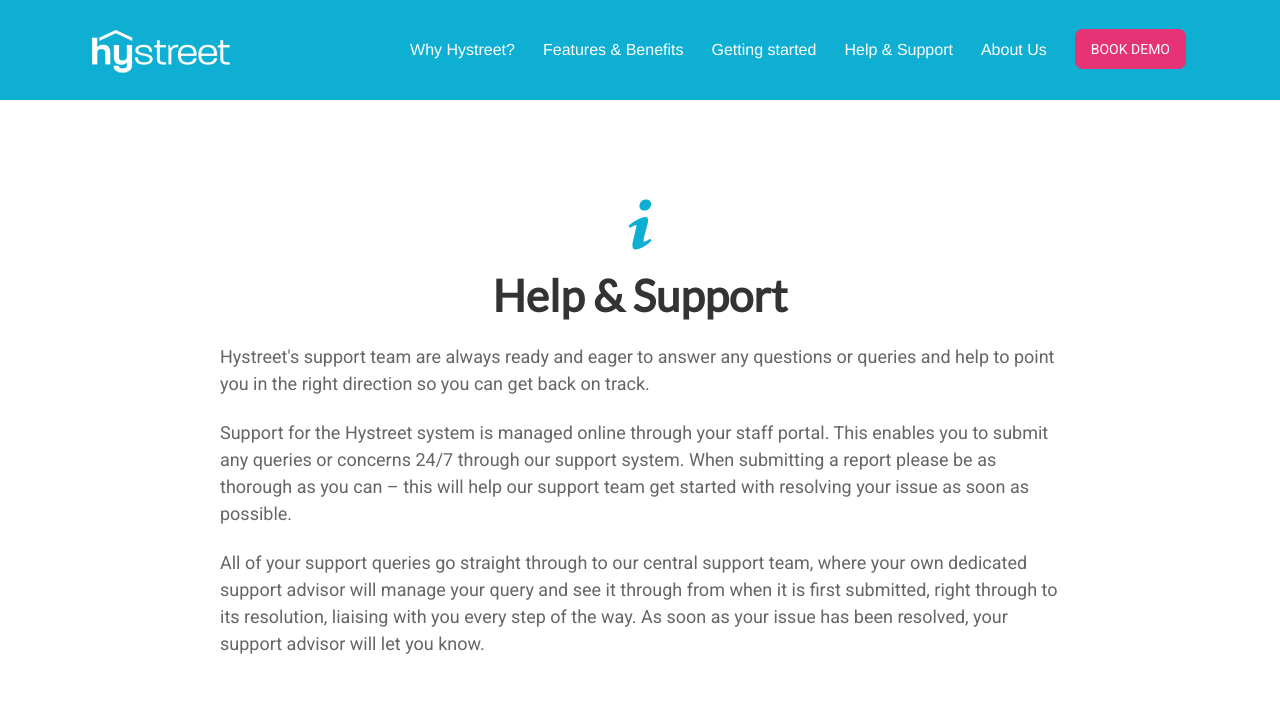
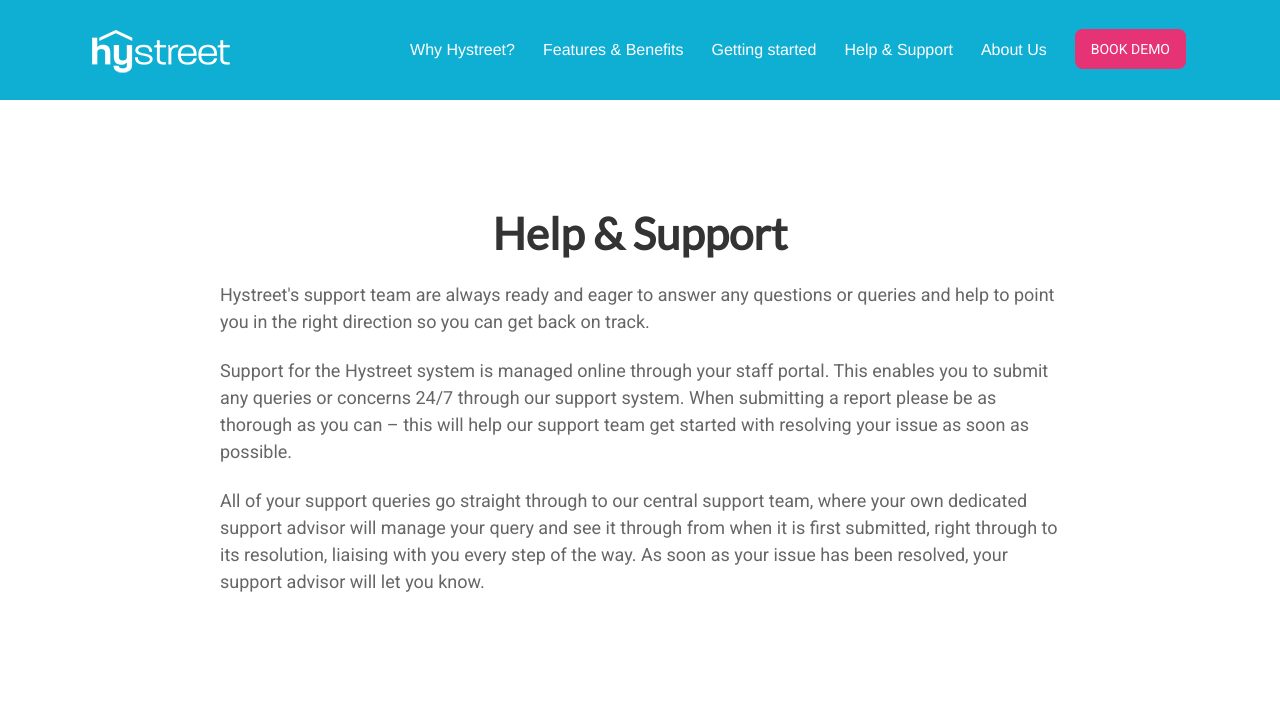
Before and after one commit to hystreet/hystreet.github.io, a Jekyll site: the page built from support/index.html, in a window 1280 px wide. Shown: the top 717 px of the page. Built offline with Jekyll 4.4.1, drawn with Linux system fonts in a browser that asks for light colours; some web fonts are replaced; a script that is not in the unit is left out; grey boxes are pictures that could not be loaded.

Commit message:
removing icon

```diff
--- a/support/index.html
+++ b/support/index.html
@@ -15,7 +15,6 @@
 <div class='full'>
   <div class='row'>
     <div class='special-title centered-text'>
-      <i class='icon-info'></i>
       <h1>Help &amp; Support</h1>
       <p>
       Hystreet's support team are always ready and eager to answer any questions or queries and help to point you in the right direction so you can get back on track.
```
